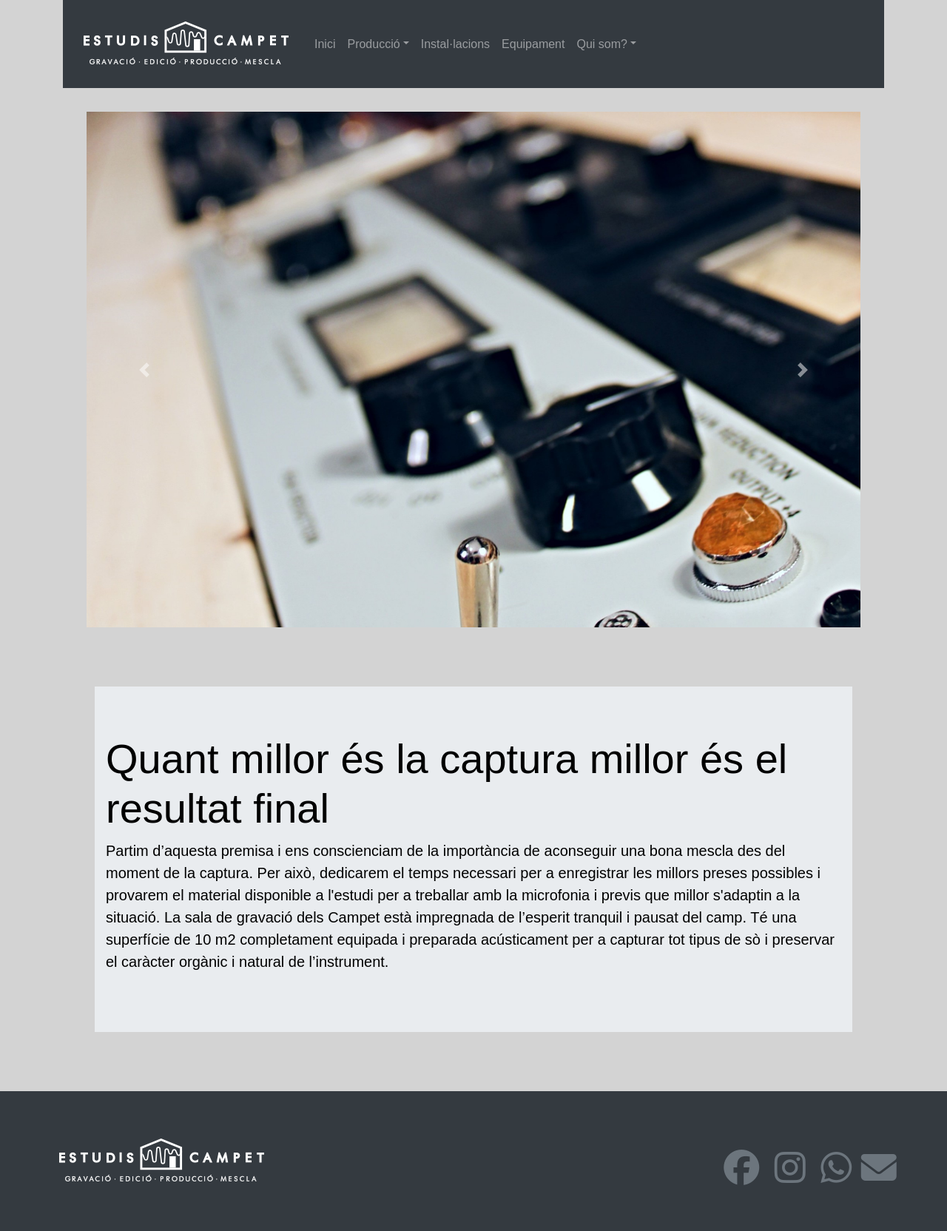
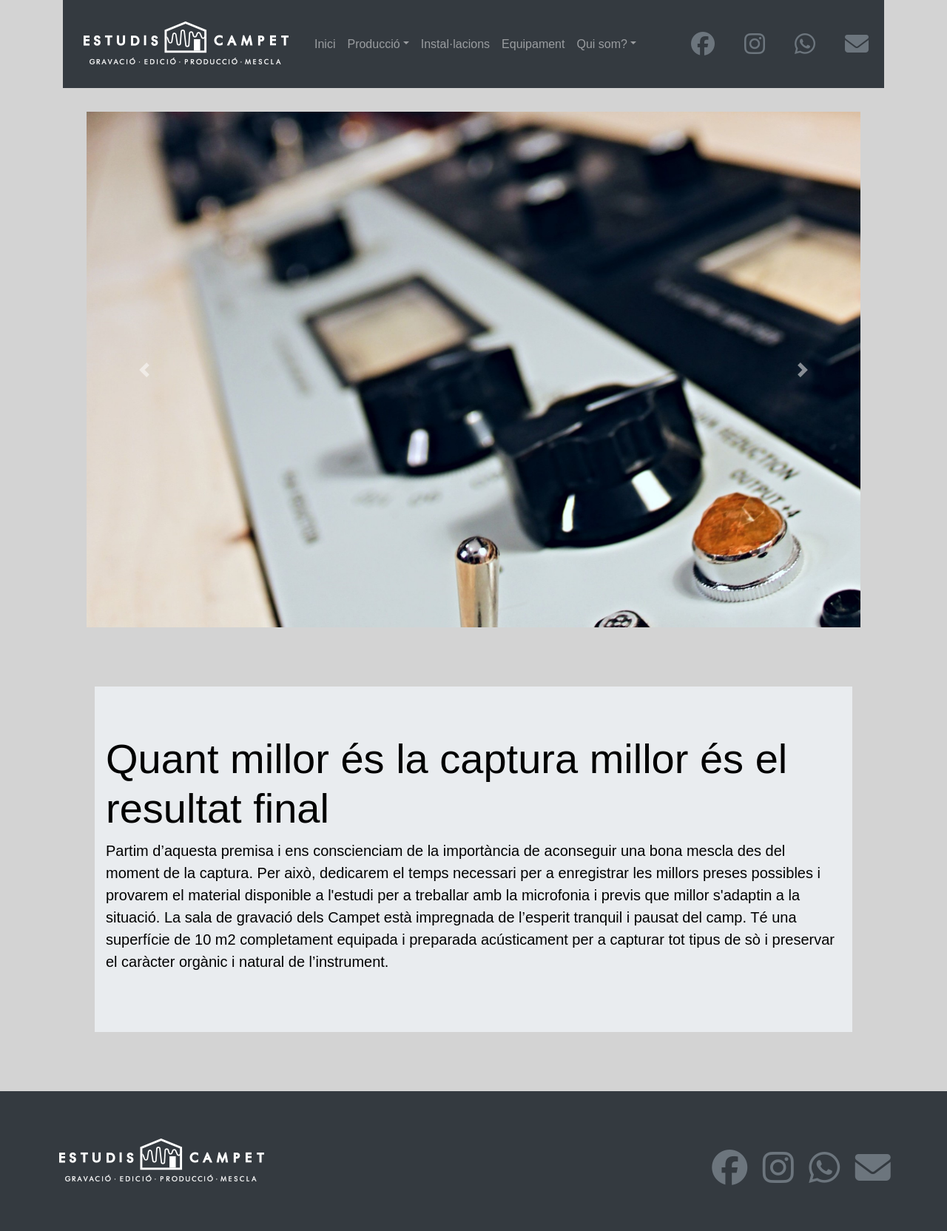
Before and after one commit to josealbm/campet, a PHP site: page /mescla.html in a window 1280 px wide. Shown: the whole page at 74% size. Run offline with PHP 8.4, Linux system fonts and the light colour scheme; some libraries are stand-ins or nearby versions; some web fonts are replaced.

Commit message:
small changes in header and footer

```diff
--- a/footer.html
+++ b/footer.html
@@ -13,7 +13,7 @@
                                 class="fa fa-instagram" aria-hidden="true"></i></span>
                         <span class="mx-2" onclick="location.href='https://wa.me/34699797535'"><i
                                 class="fab fa-whatsapp" aria-hidden="true"></i></i></span>
-                        <span><i class="fas fa-envelope" onclick="location.href='mailto:estudiscampet@gmail.com';"
+                        <span class="mx-2"><i class="fas fa-envelope" onclick="location.href='mailto:estudiscampet@gmail.com';"
                                 aria-hidden="true"></i></span>
 
                     </p>
--- a/header.html
+++ b/header.html
@@ -33,6 +33,17 @@
                     </div>
                 </li>
             </ul>
+            <p class="social mb-0 text-muted pb-0 row">
+                <span class="mx-1 nav-link" onclick="location.href='https://www.facebook.com/campetestudis';"><i
+                        class="fab fa-facebook" aria-hidden="true"></i></span>
+                <span class="mx-1 nav-link" onclick="location.href='https://www.instagram.com/estudiscampet/';"><i
+                        class="fa fa-instagram" aria-hidden="true"></i></span>
+                <span class="mx-1 nav-link" onclick="location.href='https://wa.me/34699797535'"><i
+                        class="fab fa-whatsapp" aria-hidden="true"></i></i></span>
+                <span class="mx-1 nav-link"><i class="fas fa-envelope" onclick="location.href='mailto:estudiscampet@gmail.com';"
+                        aria-hidden="true"></i></span>
+
+            </p>
             <!-- <form class="form-inline my-2 my-lg-0">
                 <input class="form-control mr-sm-2" type="text" placeholder="Search">
                 <button class="btn btn-outline-success my-2 my-sm-0" type="submit"><i
--- a/index.html
+++ b/index.html
@@ -31,7 +31,8 @@
             <p><i class="fa fa-microphone"></i></p>
         </li>
         <li class="circle" onclick="location.href='instalacions.html'">
-            <img data-alt-src="images/logo-medio.png" src="images/logo-invertido.png">
+            <p><i class="fas fa-warehouse"></i></p>
+            <!-- <img data-alt-src="images/logo-medio.png" src="images/logo-invertido.png"> -->
         </li>
         <li class="circle" onclick="location.href='contacte.html'">
             <p><i class="far fa-envelope"></i></p>
--- a/styles/style.css
+++ b/styles/style.css
@@ -138,4 +138,16 @@ footer p {
 footer span {
     cursor: pointer;
     font-size: 3em;
+    transition: transform 1s;
 }
+
+header span {
+    cursor: pointer;
+    font-size: 2em;
+    transition: transform 0.5s;
+}
+
+footer span:hover, header span:hover {
+    color: rgba(255,255,255,.75);
+    transform: scale(1.1);
+}
```
